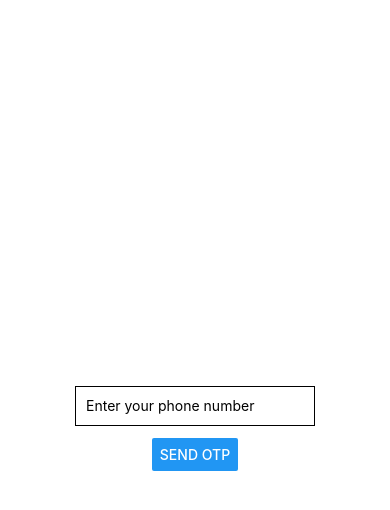
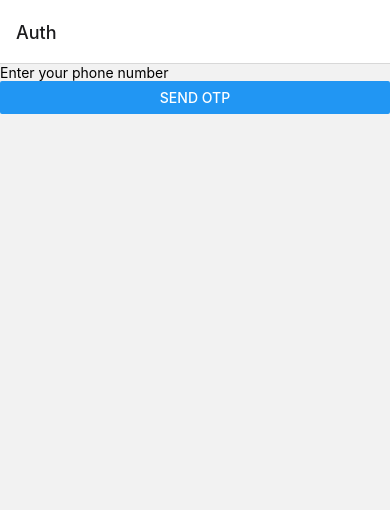
Before and after one commit to pSnehanshu/motor-saarthi, a React Native app in the folder customer-app/: screen /Auth in a window 390 px wide. Shown: the top 510 px of the page. Built offline with nearby package versions, Linux system fonts and the light colour scheme.

Commit message:
better organized customer app

```diff
--- a/customer-app/App.tsx
+++ b/customer-app/App.tsx
@@ -1,162 +1,14 @@
-import { StatusBar } from 'expo-status-bar';
-import { useEffect, useState } from 'react';
-import {
-  StyleSheet,
-  Text,
-  View,
-  TextInput,
-  Button,
-  ActivityIndicator,
-} from 'react-native';
 import axios from 'axios';
-import * as SecureStore from 'expo-secure-store';
-import type { SuccessResponse } from '../shared/responses.type';
+import { Routes } from './routes';
+import { QueryClientProvider } from '@tanstack/react-query';
+import { queryClient } from './queries/client';
 
 axios.defaults.baseURL = 'http://192.168.29.42:4080/c';
 
-const AUTH_TOKEN = 'auth-token';
-async function getAuthToken() {
-  return SecureStore.getItemAsync(AUTH_TOKEN);
-}
-async function setAuthToken(token: string) {
-  await SecureStore.setItemAsync(AUTH_TOKEN, token);
-}
-async function removeAuthToken() {
-  await SecureStore.deleteItemAsync(AUTH_TOKEN);
-}
-
-type LoginProps = {
-  onLogin?: (token: string) => void;
-};
-function Login({ onLogin }: LoginProps) {
-  const [phone, setPhone] = useState('');
-  const [otp, setOtp] = useState('');
-  const [loading, setLoading] = useState(false);
-  const [otpSent, setOtpSent] = useState(false);
-
-  const sendOtp = async () => {
-    if (!phone) return;
-
-    try {
-      setLoading(true);
-      setOtp('');
-
-      await axios.post('/auth/request-otp', {
-        phone,
-      });
-
-      setOtpSent(true);
-    } catch (error) {
-      console.error(error);
-    }
-    setLoading(false);
-  };
-
-  const submitOtp = async () => {
-    if (!otp) return;
-
-    try {
-      setLoading(true);
-
-      const { data } = await axios.post<
-        SuccessResponse<{ user: any; token: string }>
-      >('/auth/submit-otp', {
-        otp,
-        phone,
-      });
-
-      setOtpSent(false);
-      setPhone('');
-
-      onLogin && onLogin(data.data.token);
-    } catch (error) {
-      console.error(error);
-    }
-    setLoading(false);
-  };
-
+export default function App() {
   return (
-    <View style={styles.container}>
-      {loading ? (
-        <ActivityIndicator size="large" />
-      ) : otpSent ? (
-        <>
-          <Text
-            onPress={() => {
-              setOtpSent(false);
-              setPhone('');
-            }}
-          >
-            Phone: {phone} (Tap to change)
-          </Text>
-          <TextInput
-            onChangeText={setOtp}
-            value={otp}
-            placeholder="Enter 4-digit OTP"
-            keyboardType="numeric"
-            style={styles.input}
-          />
-          <Button onPress={submitOtp} title="Submit OTP" />
-        </>
-      ) : (
-        <>
-          <TextInput
-            onChangeText={setPhone}
-            value={phone}
-            placeholder="Enter your phone number"
-            keyboardType="numeric"
-            style={styles.input}
-          />
-          <Button onPress={sendOtp} title="Send OTP" />
-        </>
-      )}
-
-      <StatusBar style="auto" />
-    </View>
+    <QueryClientProvider client={queryClient}>
+      <Routes />
+    </QueryClientProvider>
   );
 }
-
-export default function Main() {
-  const [isLoggedIn, setIsLoggedIn] = useState(false);
-
-  useEffect(() => {
-    getAuthToken().then((token) => {
-      setIsLoggedIn(!!token);
-    });
-  }, []);
-
-  return isLoggedIn ? (
-    <>
-      <Text>You're logged in</Text>
-      <Button
-        title="Logout"
-        onPress={async () => {
-          await removeAuthToken();
-          setIsLoggedIn(false);
-        }}
-      />
-    </>
-  ) : (
-    <Login
-      onLogin={async (token) => {
-        await setAuthToken(token);
-        setIsLoggedIn(true);
-      }}
-    />
-  );
-}
-
-const styles = StyleSheet.create({
-  container: {
-    flex: 1,
-    backgroundColor: '#fff',
-    alignItems: 'center',
-    justifyContent: 'center',
-  },
-  input: {
-    height: 40,
-    margin: 12,
-    borderWidth: 1,
-    padding: 10,
-  },
-});
--- /dev/null
+++ b/customer-app/queries/auth.ts
@@ -0,0 +1,21 @@
+import { useQuery } from '@tanstack/react-query';
+import * as SecureStore from 'expo-secure-store';
+import { queryClient } from './client';
+
+const AUTH_TOKEN = 'auth-token';
+
+export async function setAuthToken(token: string) {
+  await SecureStore.setItemAsync(AUTH_TOKEN, token);
+  await queryClient.invalidateQueries(['auth']);
+}
+
+export async function removeAuthToken() {
+  await SecureStore.deleteItemAsync(AUTH_TOKEN);
+  await queryClient.invalidateQueries(['auth']);
+}
+
+export function useIsLoggedIn() {
+  return useQuery(['auth', 'isLoggedIn'], () =>
+    SecureStore.getItemAsync(AUTH_TOKEN).then((token) => !!token),
+  );
+}
--- /dev/null
+++ b/customer-app/queries/client.ts
@@ -0,0 +1,3 @@
+import { QueryClient } from '@tanstack/react-query';
+
+export const queryClient = new QueryClient();
--- /dev/null
+++ b/customer-app/routes.tsx
@@ -0,0 +1,36 @@
+import {
+  createNativeStackNavigator,
+  NativeStackScreenProps,
+} from '@react-navigation/native-stack';
+import { NavigationContainer } from '@react-navigation/native';
+import { useIsLoggedIn } from './queries/auth';
+import Auth from './views/auth/Auth';
+import Home from './views/protected/Home';
+
+export type RootStackParamList = {
+  Auth: undefined;
+  Home: undefined;
+};
+export const Stack = createNativeStackNavigator<RootStackParamList>();
+export type ScreenProps<RouteName extends keyof RootStackParamList> =
+  NativeStackScreenProps<RootStackParamList, RouteName>;
+
+export function Routes() {
+  const { data: isLoggedIn } = useIsLoggedIn();
+
+  return (
+    <NavigationContainer>
+      <Stack.Navigator>
+        {isLoggedIn ? (
+          <>
+            <Stack.Screen name="Home" component={Home} />
+          </>
+        ) : (
+          <>
+            <Stack.Screen name="Auth" component={Auth} />
+          </>
+        )}
+      </Stack.Navigator>
+    </NavigationContainer>
+  );
+}
--- /dev/null
+++ b/customer-app/views/auth/Auth.tsx
@@ -0,0 +1,93 @@
+import axios from 'axios';
+import { StatusBar } from 'expo-status-bar';
+import { useState } from 'react';
+import { ActivityIndicator, Button, Text, TextInput, View } from 'react-native';
+import { SuccessResponse } from '../../../shared/responses.type';
+import { ScreenProps } from '../../routes';
+import { setAuthToken } from '../../queries/auth';
+
+export default function Auth({}: ScreenProps<'Auth'>) {
+  const [phone, setPhone] = useState('');
+  const [otp, setOtp] = useState('');
+  const [loading, setLoading] = useState(false);
+  const [otpSent, setOtpSent] = useState(false);
+
+  const sendOtp = async () => {
+    if (!phone) return;
+
+    try {
+      setLoading(true);
+      setOtp('');
+
+      await axios.post('/auth/request-otp', {
+        phone,
+      });
+
+      setOtpSent(true);
+    } catch (error) {
+      console.error(error);
+    }
+    setLoading(false);
+  };
+
+  const submitOtp = async () => {
+    if (!otp) return;
+
+    try {
+      setLoading(true);
+
+      const { data } = await axios.post<
+        SuccessResponse<{ user: any; token: string }>
+      >('/auth/submit-otp', {
+        otp,
+        phone,
+      });
+
+      setOtpSent(false);
+      setPhone('');
+
+      setAuthToken(data.data.token);
+    } catch (error) {
+      console.error(error);
+    }
+    setLoading(false);
+  };
+
+  return (
+    <View>
+      {loading ? (
+        <ActivityIndicator size="large" />
+      ) : otpSent ? (
+        <>
+          <Text
+            onPress={() => {
+              setOtpSent(false);
+              setPhone('');
+            }}
+          >
+            Phone: {phone} (Tap to change)
+          </Text>
+          <TextInput
+            onChangeText={setOtp}
+            value={otp}
+            placeholder="Enter 4-digit OTP"
+            keyboardType="numeric"
+          />
+          <Button onPress={submitOtp} title="Submit OTP" />
+        </>
+      ) : (
+        <>
+          <TextInput
+            onChangeText={setPhone}
+            value={phone}
+            placeholder="Enter your phone number"
+            keyboardType="numeric"
+          />
+          <Button onPress={sendOtp} title="Send OTP" />
+        </>
+      )}
+
+      <StatusBar style="auto" />
+    </View>
+  );
+}
--- /dev/null
+++ b/customer-app/views/protected/Home.tsx
@@ -0,0 +1,11 @@
+import { Button, Text, View } from 'react-native';
+import { removeAuthToken } from '../../queries/auth';
+
+export default function Home() {
+  return (
+    <View>
+      <Text>Home screen</Text>
+      <Button title="Logout" onPress={() => removeAuthToken()} />
+    </View>
+  );
+}
```
Also changed, not shown: customer-app/package.json (+7 -2 lines), 1 other file (tests, documents, lock files or other folders).
